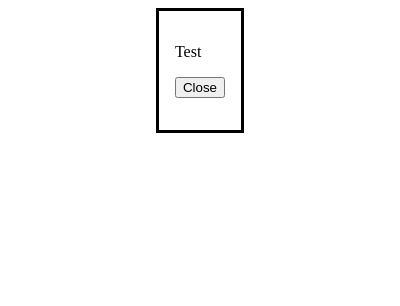
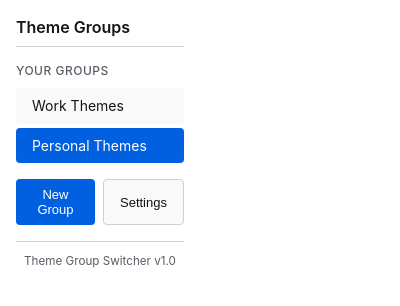
Before and after one commit to CS3250Team3SP26/Vivida, a browser extension: page src/popup/popup.html in a window 400 px wide. Drawn offline with Linux system fonts and the light colour scheme.

Commit message:
fixed bugs, and made the popup mure UI friendly

```diff
--- a/src/popup/popup.css
+++ b/src/popup/popup.css
@@ -1,8 +1,190 @@
-::backdrop {
-    background-image: linear-gradient(
-      180deg,
-      rgb(99, 22, 99),
-      rgb(5, 139, 5)
-    );
-    opacity: 0.75;
+/*
+ * Popup Styles for Theme Group Switcher
+ *
+ * Extension popup styling tips:
+ * - Keep it compact; users expect quick interactions
+ * - Use system fonts for native look
+ * - Dark mode support is nice since we're a THEME extension!
+ */
+
+/*
+ * CSS Custom Properties (variables)
+ * Define colors once, use everywhere
+ */
+ :root {
+    --primary-color: #0060df;       /* Firefox blue */
+    --primary-hover: #003eaa;
+    --background: #ffffff;
+    --surface: #f9f9fa;
+    --text-primary: #15141a;
+    --text-secondary: #5b5b66;
+    --border-color: #cfcfd8;
+    --success-color: #058b00;
+    --spacing-sm: 8px;
+    --spacing-md: 16px;
+    --border-radius: 4px;
   }
+
+  /*
+   * Reset and base styles
+   * Popups are small, so every pixel counts
+   */
+  * {
+    box-sizing: border-box;
+    margin: 0;
+    padding: 0;
+  }
+
+  body {
+    /* Set a fixed width for the popup */
+    width: 200px;
+
+    /* Let height grow with content, but set a max */
+    min-height: 100px;
+    max-height: 600px;
+
+    font-family: -apple-system, BlinkMacSystemFont, 'Segoe UI', Roboto, sans-serif;
+    font-size: 14px;
+    line-height: 1.4;
+    color: var(--text-primary);
+    background-color: var(--background);
+  }
+
+  .container {
+    display: flex;
+    flex-direction: column;
+    height: 100%;
+    padding: var(--spacing-md);
+  }
+
+  /*
+   * Header
+   */
+  .header {
+    margin-bottom: var(--spacing-md);
+    padding-bottom: var(--spacing-sm);
+    border-bottom: 1px solid var(--border-color);
+  }
+
+  .header h1 {
+    font-size: 16px;
+    font-weight: 600;
+  }
+
+  /*
+   * Main content area
+   */
+  .main {
+    flex: 1;
+    overflow-y: auto;  /* Scroll if too many groups */
+  }
+
+  .groups-section h2 {
+    font-size: 12px;
+    font-weight: 500;
+    color: var(--text-secondary);
+    text-transform: uppercase;
+    letter-spacing: 0.5px;
+    margin-bottom: var(--spacing-sm);
+  }
+
+  /*
+   * Groups list
+   */
+  .groups-list {
+    list-style: none;
+    margin-bottom: var(--spacing-md);
+  }
+
+  .groups-list li {
+    padding: var(--spacing-sm) var(--spacing-md);
+    margin-bottom: 4px;
+    background-color: var(--surface);
+    border-radius: var(--border-radius);
+    cursor: pointer;
+    transition: background-color 0.15s ease;
+  }
+
+  .groups-list li:hover {
+    background-color: var(--border-color);
+  }
+
+  /* Active/selected group */
+  .groups-list li.active {
+    background-color: var(--primary-color);
+    color: white;
+  }
+
+  /* Loading state */
+  .groups-list li.loading {
+    color: var(--text-secondary);
+    font-style: italic;
+    cursor: default;
+  }
+
+  .groups-list li.loading:hover {
+    background-color: var(--surface);
+  }
+
+  /*
+   * Action buttons
+   */
+  .actions-section {
+    display: flex;
+    gap: var(--spacing-sm);
+  }
+
+  .btn {
+    flex: 1;
+    padding: var(--spacing-sm) var(--spacing-md);
+    border: none;
+    border-radius: var(--border-radius);
+    font-size: 13px;
+    font-weight: 500;
+    cursor: pointer;
+    transition: background-color 0.15s ease;
+  }
+
+  .btn-primary {
+    background-color: var(--primary-color);
+    color: white;
+  }
+
+  .btn-primary:hover {
+    background-color: var(--primary-hover);
+  }
+
+  .btn-secondary {
+    background-color: var(--surface);
+    color: var(--text-primary);
+    border: 1px solid var(--border-color);
+  }
+
+  .btn-secondary:hover {
+    background-color: var(--border-color);
+  }
+
+  /*
+   * Footer
+   */
+  .footer {
+    margin-top: var(--spacing-md);
+    padding-top: var(--spacing-sm);
+    border-top: 1px solid var(--border-color);
+    text-align: center;
+    color: var(--text-secondary);
+  }
+
+  /*
+   * Dark mode support
+   * Uses prefers-color-scheme media query
+   */
+  @media (prefers-color-scheme: dark) {
+    :root {
+      --background: #2b2a33;
+      --surface: #42414d;
+      --text-primary: #fbfbfe;
+      --text-secondary: #cfcfd8;
+      --border-color: #5b5b66;
+    }
+  }
--- a/src/popup/popup.html
+++ b/src/popup/popup.html
@@ -1,6 +1,34 @@
-<dialog open>
-    <p>Test</p>
-    <form method="dialog">
-      <button>Close</button>
-    </form>
-  </dialog>
+<!DOCTYPE html>
+<html>
+<head>
+  <meta charset="UTF-8">
+  <link rel="stylesheet" href="popup.css">
+</head>
+<body>
+  <div class="container">
+    <header class="header">
+      <h1>Theme Groups</h1>
+    </header>
+
+    <main class="main">
+      <section class="groups-section">
+        <h2>Your Groups</h2>
+        <ul class="groups-list" id="groupsList">
+          <li class="loading">Loading groups...</li>
+        </ul>
+      </section>
+    </main>
+
+    <div class="actions-section">
+      <button class="btn btn-primary">New Group</button>
+      <button class="btn btn-secondary">Settings</button>
+    </div>
+
+    <footer class="footer">
+      <small>Theme Group Switcher v1.0</small>
+    </footer>
+  </div>
+
+  <script src="popup.js"></script>
+</body>
+</html>
--- a/src/popup/popup.js
+++ b/src/popup/popup.js
@@ -1,13 +1,20 @@
-const dialog = document.querySelector("dialog");
-const showButton = document.querySelector("dialog + button");
-const closeButton = document.querySelector("dialog button");
+// Get the groups list element
+const groupsList = document.getElementById('groupsList');
 
-// "Show the dialog" button opens the dialog modally
-showButton.addEventListener("click", () => {
-  dialog.showModal();
-});
+// Simulate loading groups (replace with actual data later)
+setTimeout(() => {
+  groupsList.innerHTML = `
+    <li>Work Themes</li>
+    <li class="active">Personal Themes</li>
+  `;
 
-// "Close" button closes the dialog
-closeButton.addEventListener("click", () => {
-  dialog.close();
-});
+  // Add click handlers to each group
+  groupsList.querySelectorAll('li').forEach(item => {
+    item.addEventListener('click', () => {
+      // Remove active from all
+      groupsList.querySelectorAll('li').forEach(li => li.classList.remove('active'));
+      // Add active to clicked item
+      item.classList.add('active');
+    });
+  });
+}, 500);
```
Also changed, not shown: 1 other file.
